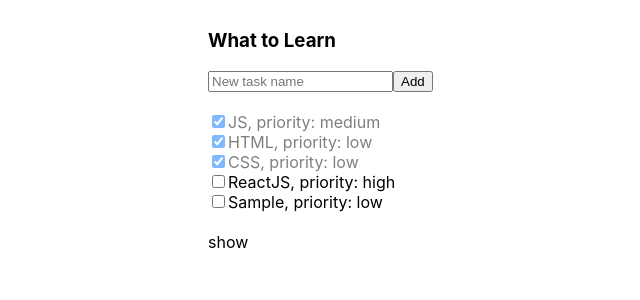
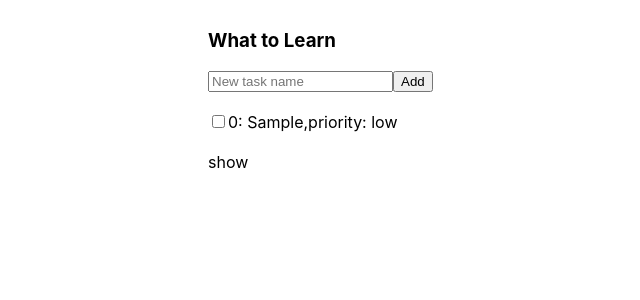
Before and after one commit to martovich/todolist, a React (Create React App) app: page / in a window 1280 px wide. Both pictures are taken after typing "Sample" into the empty fields and a click on the button "Add". Shown: the top 300 px of the page, without its empty margins (192-832 px from the left). Built offline with nearby package versions, Linux system fonts and the light colour scheme.

Commit message:
lesson 6

```diff
--- a/src/App.js
+++ b/src/App.js
@@ -10,44 +10,53 @@ class App extends React.Component {
         super(props);
         this.newTasksTitileRef = React.createRef();
     }
+    componentDidMount() {
+        this.restoreState();
+    }
 
+    nextTaskId = 0;
     state = {
         tasks: [
-            {title: "JS", isDone: true, priority: "medium"},
-            {title: "HTML", isDone: true, priority: "low"},
-            {title: "CSS", isDone: true, priority: "low"},
-            {title: "ReactJS", isDone: false, priority: "high"}
+            // {id: 1, title: "JS", isDone: true, priority: "medium"},
+            // {id: 2, title: "HTML", isDone: true, priority: "low"},
+            // {id: 3, title: "CSS", isDone: true, priority: "low"},
+            // {id: 4, title: "ReactJS", isDone: false, priority: "high"}
         ],
         filterValue: "All"
     };
-
     onTaskAdded = (newText) => {
         let newTask = {
+            id: this.nextTaskId,
             title: newText,
             isDone: false,
             priority: "low"
         };
+        this.nextTaskId++;
         let newTasks = [...this.state.tasks, newTask];
         this.setState({
             tasks: newTasks
-        });
-    }
-
+        }, () => {this.saveState()});
+    };
     onFilterChanged = (newFilterValue) => {
         this.setState({
             filterValue: newFilterValue
         });
-    }
-
-    onTaskStatusChanged = (task, isDone) => {
+    };
+    onTaskStatusChanged = (taskId, isDone) => {
+        this.onTaskChanged(taskId,{isDone: isDone})
+    };
+    onTitleChanged = (taskId, newTitle) => {
+        this.onTaskChanged(taskId,{title: newTitle})
+    };
+    onTaskChanged = (taskId, obj) => {
         // создадим с помощью map новый массив, в котором все остальные таски будут сидеть такие же,
         // а вот та, которую нужно изменить, будет другой: вернём копию таски с изменённым сво-вом
         let newTasks = this.state.tasks.map(t => {
-            if (t !== task) {
+            if (t.id !== taskId) {
                 return t; //возвращаем таску без изменения, если это не та таска, которую нужно поменять
             } else {
                 // делаем копию таски и сразу перезатираем в ней сво-во isDone новым значением
-                return {...t, isDone: isDone};
+                return {...t, ...obj};
             }
         });
         // а уже получив новый массив, изменяем этот массив в state с помощью setState
@@ -55,8 +64,25 @@ class App extends React.Component {
             tasks: newTasks
         })
 
-    }
-
+    };
+    saveState = () => {
+        let stateAsString = JSON.stringify(this.state);
+        localStorage.setItem('our-state', stateAsString);
+    };
+    restoreState = () => {
+        let state = {
+            tasks: [],
+            filterValue: "All"
+        };
+        let stateAsString = localStorage.getItem('our-state');
+        if(stateAsString != null) {
+            state = JSON.parse(stateAsString);
+            this.nextTaskId = Math.max.apply(Math, state.tasks.map((o) => {
+                return o.id+1;
+            }));
+        }
+        this.setState(state);
+    };
     render = () => {
 
         return (
@@ -64,6 +90,7 @@ class App extends React.Component {
                 <div className="todoList">
                     <TodoListHeader onTaskAdded={this.onTaskAdded}/>
                     <TodoListTasks onTaskStatusChanged={this.onTaskStatusChanged}
+                                   onTitleChanged={this.onTitleChanged}
                                    tasks={this.state.tasks.filter(t => {
                                        if (this.state.filterValue === "All") {
                                            return true;
--- a/src/TodoListTask.js
+++ b/src/TodoListTask.js
@@ -3,11 +3,21 @@ import './App.css';
 
 class TodoListTask extends React.Component {
 
+    state = {
+        editMode:false
+    };
     onIsDoneChanged = (e) => {
-        debugger;
-        this.props.onTaskStatusChanged(this.props.task, e.currentTarget.checked);
+        this.props.onTaskStatusChanged(this.props.task.id, e.currentTarget.checked);
     }
-
+    onTitleChanged = (e) => {
+        this.props.onTitleChanged(this.props.task.id, e.currentTarget.value);
+    };
+    activateEditMode = () => {
+        this.setState({editMode:true})
+    };
+    deactivateEditMode = () => {
+        this.setState({editMode:false})
+    };
     render = () => {
         let taskClass = this.props.task.isDone ? "todoList-task done" : "todoList-task";
 
@@ -15,7 +25,12 @@ class TodoListTask extends React.Component {
             <div className={taskClass}>
                 <input type="checkbox" checked={this.props.task.isDone}
                        onChange={this.onIsDoneChanged}/>
-                <span>{this.props.task.title}</span>,
+                {this.state.editMode
+                    ? <input autoFocus={true} onBlur={this.deactivateEditMode} onChange={this.onTitleChanged} value={this.props.task.title}/>
+                    : <span onClick={this.activateEditMode}>{this.props.task.id}: {this.props.task.title}</span>
+                },
+                {/*<span>{this.props.task.id}: </span>*/}
+                {/*<span>{this.props.task.title}</span>,*/}
                 priority: {this.props.task.priority}
             </div>
         );
--- a/src/TodoListTasks.js
+++ b/src/TodoListTasks.js
@@ -8,6 +8,7 @@ class TodoListTasks extends React.Component {
 
         let tasksElements = this.props.tasks.map(task => <TodoListTask task={task}
                                                                        onTaskStatusChanged={this.props.onTaskStatusChanged}
+                                                                       onTitleChanged={this.props.onTitleChanged}
         />);
 
         return (
```
